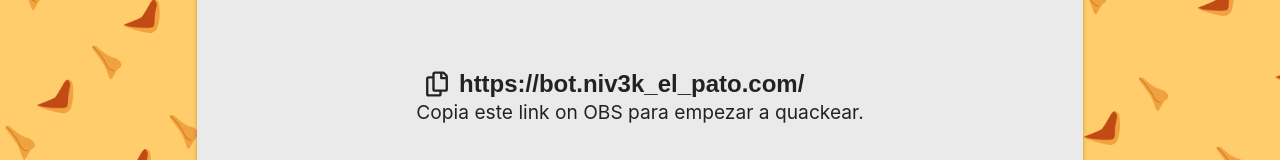
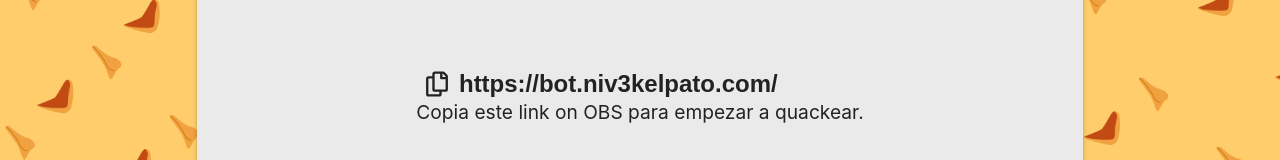
Before and after one commit to PatitoDev/ElPatoBot, a React (Create React App) app: page / in a window 1280 px wide. Shown: the part 487-647 px from the top of the page. Built offline with nearby package versions, Linux system fonts and the light colour scheme.

Commit message:
changed bot url

```diff
--- a/src/components/pages/HomePage/index.tsx
+++ b/src/components/pages/HomePage/index.tsx
@@ -38,7 +38,7 @@
 
             <div>
                 <div>
-                    <ClickToCopy content={`https://bot.niv3k_el_pato.com/${userName}`} />
+                    <ClickToCopy content={`https://bot.niv3kelpato.com/${userName}`} />
                     <Typography variant="action"></Typography>
                 </div>
                 <div>
```
